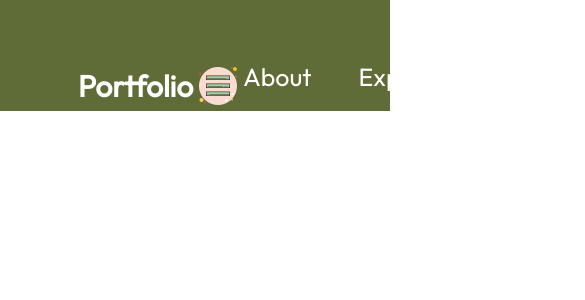
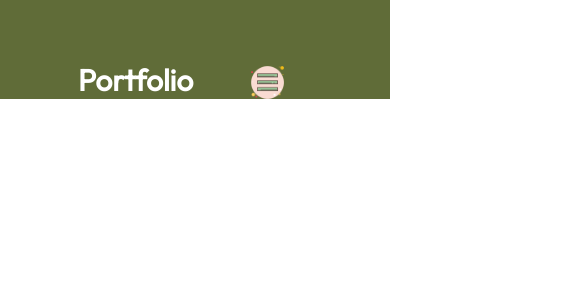
Before and after one commit to jchodon/Portfolio, a React (Vite) app: page / in a window 390 px wide. Shown: the top 300 px of the page, 585 px wide, since content can reach past the window. Built offline with nearby package versions, Linux system fonts and the light colour scheme.

Commit message:
navbar section

```diff
--- a/src/components/Navbar/Navbar.jsx
+++ b/src/components/Navbar/Navbar.jsx
@@ -1,18 +1,33 @@
 // @ts-ignore
-import React from "react";
+import React, { useState } from "react";
 import { getImageUrl } from "../../utils";
 
 // @ts-ignore
 import styles from "./Navbar.module.css";
 const Navbar = () => {
+  const [menuOpen, setMenuOpen] = useState(false);
   return (
     <nav className={styles.navbar}>
       <a className={styles.title} href="/">
         Portfolio
       </a>
       <div className={styles.menu}>
-        <img src={getImageUrl("nav/menuIcon.png")} className={styles.menuBtn} />
-        <ul className={styles.menuItems}>
+        <img
+          src={
+            menuOpen
+              ? getImageUrl("nav/closeIcon.png")
+              : getImageUrl("nav/menuIcon.png")
+          }
+          className={styles.menuBtn}
+          alt="menu-button"
+          width="43rem"
+          height="43rem"
+          onClick={() => setMenuOpen(!menuOpen)}
+        />
+        <ul
+          className={`${styles.menuItems} ${menuOpen && styles.menuOpen}`}
+          onClick={() => setMenuOpen(false)}
+        >
           <li>
             <a href="#about">About</a>
           </li>
--- a/src/components/Navbar/Navbar.module.css
+++ b/src/components/Navbar/Navbar.module.css
@@ -32,3 +32,42 @@
   color: var(--color-text);
   text-decoration: none;
 }
+
+@media screen and (max-width: 830px) {
+  .navbar {
+    flex-direction: column;
+    align-items: flex-start;
+  }
+  .menu {
+    position: absolute;
+    right: 0;
+    margin-right: 10%;
+    flex-direction: column;
+    align-items: flex-end;
+    gap: 11px;
+    z-index: 3;
+  }
+  .menuBtn {
+    display: block;
+    cursor: pointer;
+  }
+  .menuItems {
+    display: none;
+    flex-direction: column;
+    align-items: center;
+    gap: 13px;
+    border-radius: 10px;
+    background: rgb(141, 156, 82);
+    background: linear-gradient(
+      0deg,
+      rgba(141, 156, 82, 0.2) 0%,
+      rgba(141, 156, 82, 1) 100%
+    );
+    padding: 24px 33px;
+    box-shadow: 0 0 4px rgba(0, 0, 0, 0.25);
+  }
+  .menuOpen {
+    display: flex;
+    z-index: 1;
+  }
+}
```
Also changed, not shown: assets/nav/closeIcon.png.
